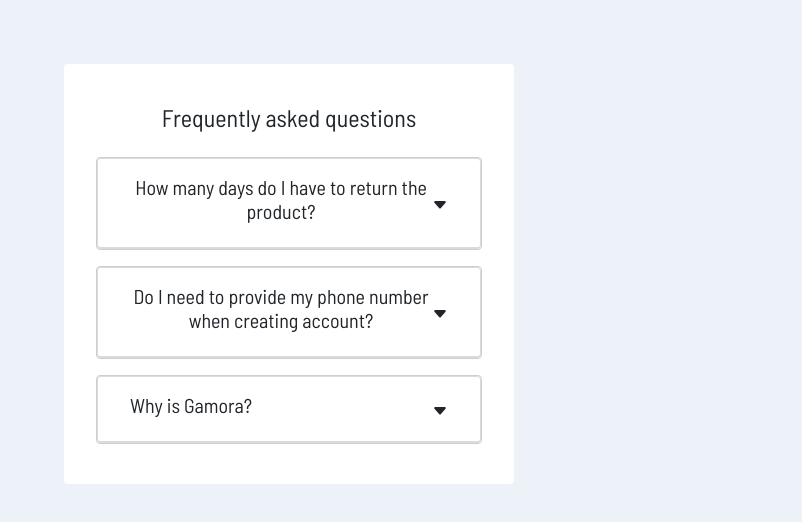
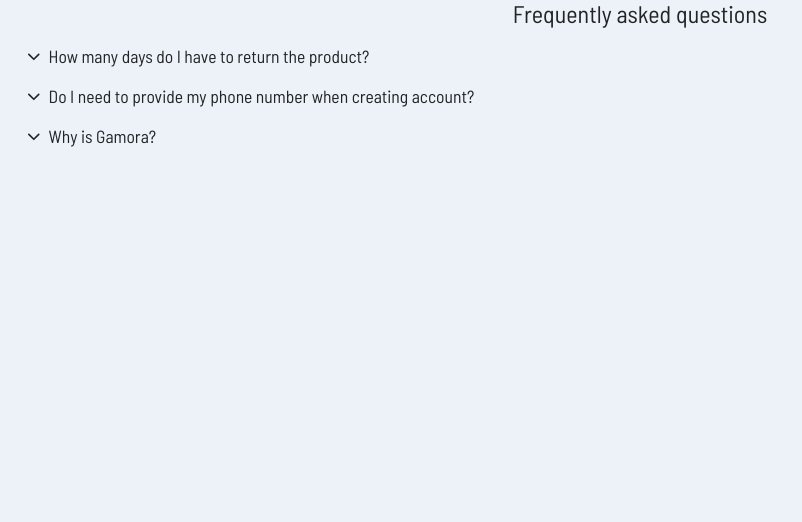
Before and after one commit to kbuczek/react-beginner-projects, a React (Create React App) app: page /accordion in a window 1280 px wide. Shown: the top 522 px of the page, without its empty margins (0-802 px from the left). Built offline with nearby package versions, Linux system fonts and the light colour scheme.

Commit message:
accordion details add

```diff
--- a/src/Projects/Accordion/Accordion.js
+++ b/src/Projects/Accordion/Accordion.js
@@ -1,7 +1,8 @@
 import React from "react";
 import data from "./data";
 import SingleQuestion from "./SingleQuestion";
-import "./Accordion.css";
+import Details from "./details/details";
+// import "./Accordion.css";
 
 const Accordion = () => {
   return (
@@ -10,7 +11,10 @@ const Accordion = () => {
         <h4>Frequently asked questions</h4>
         <section>
           {data.map((question) => (
-            <SingleQuestion key={question.id} {...question} />
+            // <SingleQuestion key={question.id} {...question} />
+            <Details key={question.id} summary={question.title}>
+              {question.info}
+            </Details>
           ))}
         </section>
       </div>
--- /dev/null
+++ b/src/Projects/Accordion/details/details.css
@@ -0,0 +1,44 @@
+.details {
+    padding-left: 20px;
+    padding-right: 20px;
+    font-size: 1.1rem;
+    user-select: none;
+}
+
+.details > header {
+    display: flex;
+    flex-direction: row;
+    align-items: center;
+    cursor: pointer;
+    padding: 5px;
+}
+
+.details > header:hover {
+    background: rgba(211, 211, 211, 0.35);
+    border-radius: 15px;
+}
+.details-summary {
+    margin-left: 6px;
+    display: flex;
+    align-items: center;
+}
+
+.details-content {
+    overflow: hidden;
+    max-height: 0;
+    transition: all 0.25s cubic-bezier(0.65, 0.05, 0.36, 1);
+}
+
+.details-content-show {
+    max-height: 1000px;
+}
+
+.details-icon {
+    transition: all 0.25s ease-in-out;
+    display: flex;
+    align-items: center;
+}
+
+.details-icon-rotate {
+    transform: rotateZ(180deg);
+}
--- /dev/null
+++ b/src/Projects/Accordion/details/details.tsx
@@ -0,0 +1,24 @@
+import react, { useState } from "react";
+import { IoChevronUp, IoChevronDown } from "react-icons/io5";
+import "./details.css";
+
+interface Details {
+    summary: string;
+}
+
+const Details: React.FunctionComponent<Details> = (props) => {
+    const [showContent, setShowContent] = useState(false);
+    return (
+        <div className="details">
+            <header onClick={() => setShowContent(!showContent)}>
+                <div className={`details-icon ${showContent && "details-icon-rotate"}`}>
+                    <IoChevronDown />
+                </div>
+                <div className="details-summary">{props.summary}</div>
+            </header>
+            <div className={`details-content ${showContent && "details-content-show"}`}>{props.children}</div>
+        </div>
+    );
+};
+
+export default Details;
```
Also changed, not shown: src/Projects/Accordion/Accordion.css (+7 -1 lines).
